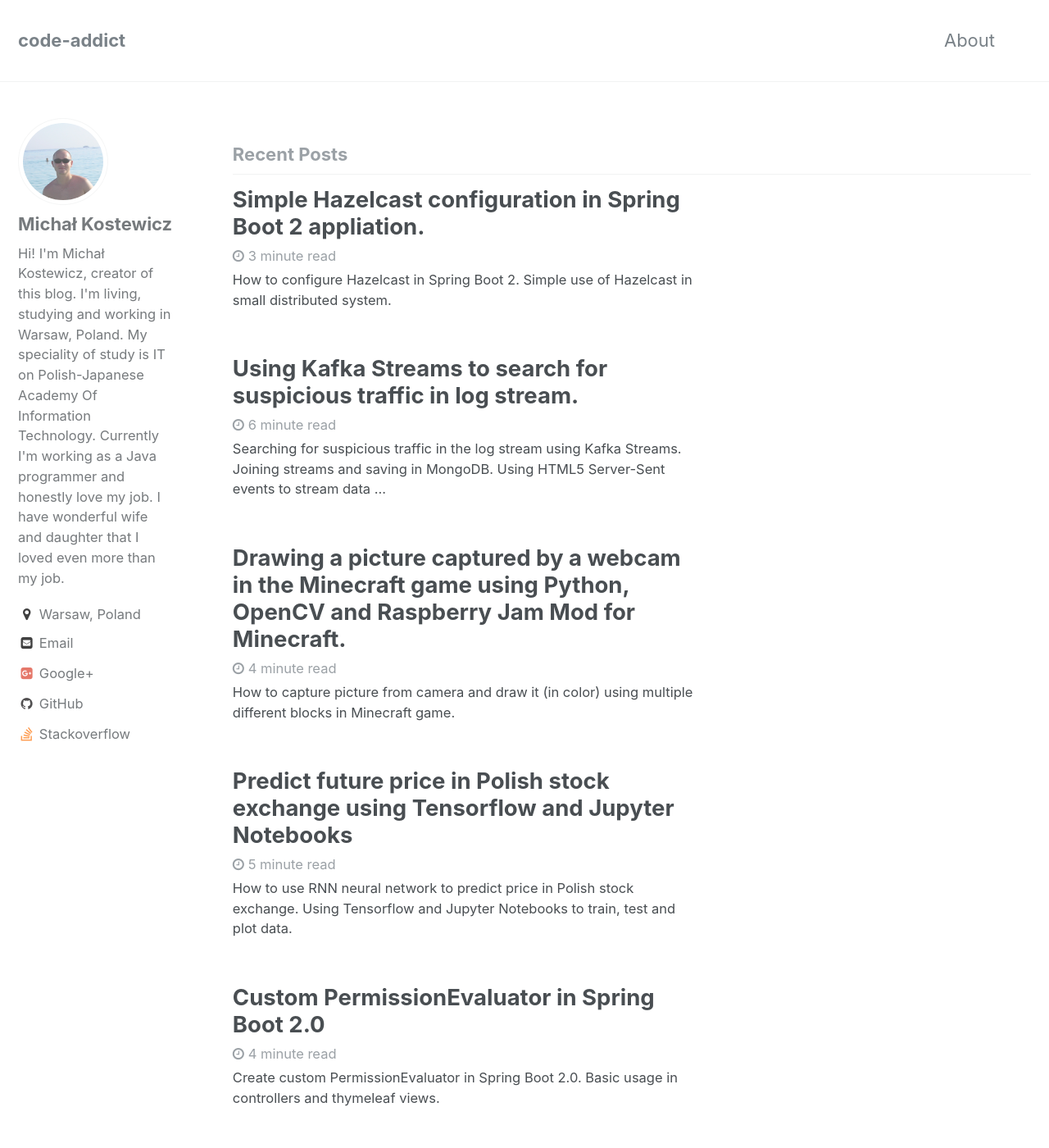
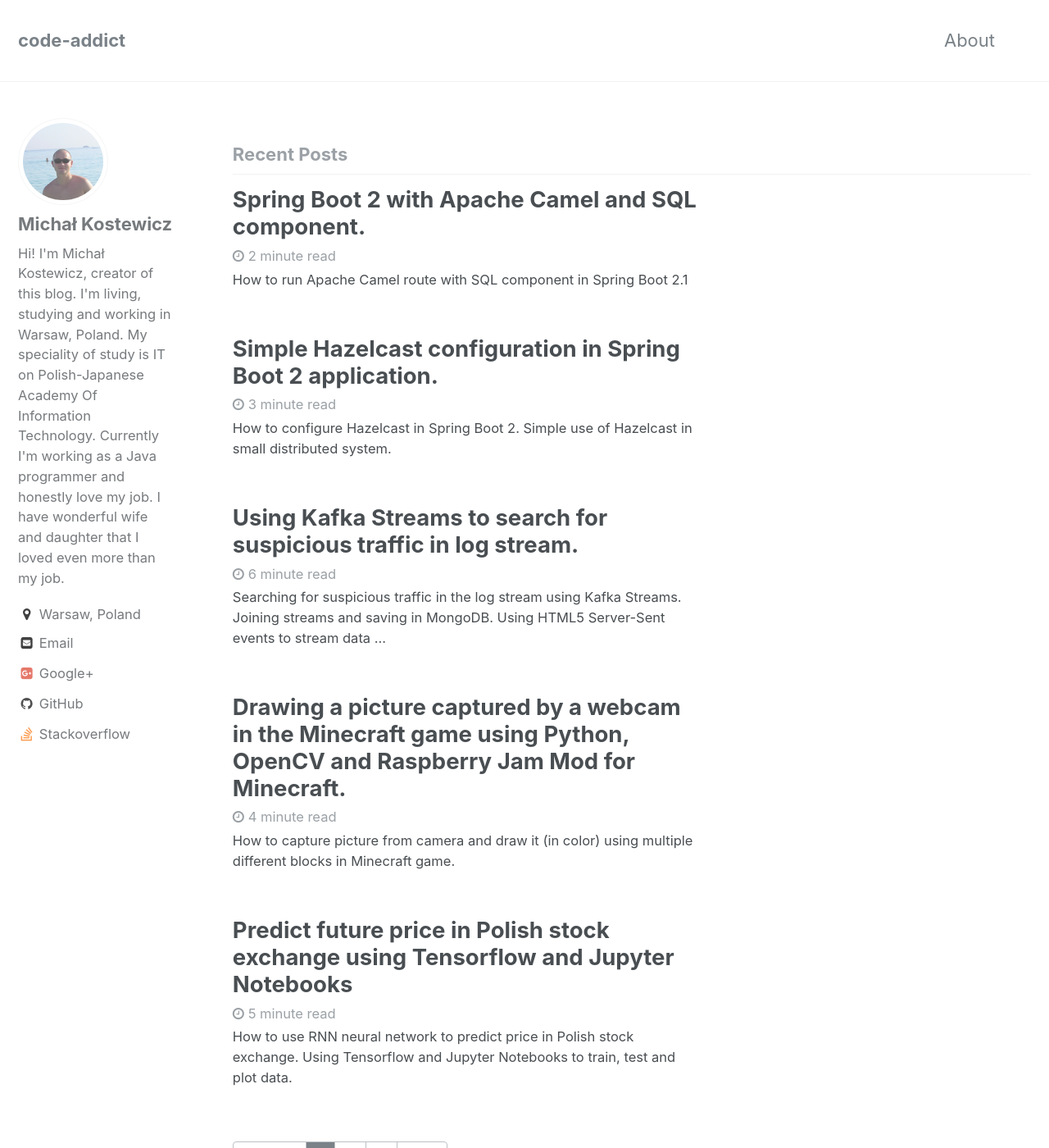
Before and after one commit to k0staa/k0staa.github.io, a Jekyll site: the page built from index.html, in a window 1280 px wide and 1400 px high. Shown: the whole window at 82% size. Built offline with Jekyll 4.4.1, drawn with Linux system fonts in a browser that asks for light colours; the list of posts is cut into pages by our own code; some of the changed lines change nothing that is shown.

Commit message:
New blog post about apache camel with Spring Boot 2.

```diff
--- a/_posts/2019-01-12-hazelcast-distributed-cache.markdown
+++ b/_posts/2019-01-12-hazelcast-distributed-cache.markdown
@@ -1,5 +1,5 @@
 ---
-title:  "Simple Hazelcast configuration in Spring Boot 2 appliation. "
+title:  "Simple Hazelcast configuration in Spring Boot 2 application. "
 excerpt: "How to configure Hazelcast in Spring Boot 2. Simple use of Hazelcast in small distributed system."
 header:
   overlay_image: /assets/images/post_teaser.jpeg
--- /dev/null
+++ b/_posts/2019-09-05-spring-boot-2-camel.markdown
@@ -0,0 +1,110 @@
+---
+title:  "Spring Boot 2 with Apache Camel and SQL component. "
+excerpt: "How to run Apache Camel route with SQL component in Spring Boot 2.1"
+header:
+  overlay_image: /assets/images/post_teaser.jpeg
+  overlay_filter: 0.5 # same as adding an opacity of 0.5 to a black background
+  caption: "Photo credit: [Markus Spiske](http://freeforcommercialuse.net)"
+date:   2018-06-10 12:35:00 +0200
+tags: camel spring-boot java sql docker
+---
+In this post I would like to introduce a way to configure Apache Camel version 2.24.1 with the SQL component and Spring Boot 2.1. During the configuration of the project with such technology I encountered few problems, so I would like to describe it in a simple way.
+
+
+This is root project `build.gradle` file:
+~~~
+plugins {
+	id 'org.springframework.boot' version '2.1.7.RELEASE'
+	id 'io.spring.dependency-management' version '1.0.8.RELEASE'
+	id 'java'
+}
+
+group = 'pl.codeaddict'
+version = '0.0.1-SNAPSHOT'
+sourceCompatibility = '1.8'
+
+repositories {
+	mavenCentral()
+}
+
+dependencies {
+	implementation 'org.springframework.boot:spring-boot-starter-jdbc'
+	implementation 'org.apache.camel:camel-spring-boot-starter:2.24.0'
+	runtimeOnly 'com.microsoft.sqlserver:mssql-jdbc'
+	testImplementation 'org.springframework.boot:spring-boot-starter-test'
+	implementation 'org.apache.camel:camel-jdbc-starter:2.24.0'
+	implementation 'org.apache.camel:camel-sql-starter:2.24.0'
+	compileOnly 'org.projectlombok:lombok:1.18.8'
+	annotationProcessor 'org.projectlombok:lombok:1.18.8'
+}
+~~~
+
+As you can see when using Spring Boot, we should use Apache Camel starters and not standard Camel dependencies:
+~~~
+implementation 'org.apache.camel:camel-jdbc-starter:2.24.0'
+implementation 'org.apache.camel:camel-sql-starter:2.24.0'
+~~~
+
+Below is the configuration from the `applications.properties` file:
+~~~
+spring.datasource.url=jdbc:sqlserver://localhost;databaseName=master
+spring.datasource.username=sa
+spring.datasource.password=QWE45rty
+spring.datasource.driverClassName=com.microsoft.sqlserver.jdbc.SQLServerDriver
+spring.jpa.show-sql=true
+spring.jpa.properties.hibernate.dialect=org.hibernate.dialect.SQLServer2012Dialect
+logging.level.root=DEBUG
+camel.springboot.main-run-controller=true
+~~~
+
+I added configuration of the connection to the MS SQL database. I wanted to show how the Apache Camel SQL component works.
+An unusual thing is the parameter `camel.springboot.main-run-controller=true`, it allows you to keep the application alive if you do not use Spring's web components (` spring-boot-starter-web`).
+
+
+The whole application consists basically of one Apache Camel route which is to fetch rows from the database, map them to objects and log them in the console:
+
+~~~java
+@Component
+public class QueueSelectRoute extends RouteBuilder {
+
+    @Override
+    public void configure() throws Exception {
+        from("timer://dbQueryTimer?period=10s")
+                .routeId("DATABASE_QUERY_TIMER_ROUTE")
+                .to("sql:SELECT * FROM event_queue?dataSource=#dataSource")
+                .process(xchg -> {
+                    List<Map<String, Object>> row = xchg.getIn().getBody(List.class);
+                    row.stream()
+                            .map((x) -> {
+                                EventQueue eventQueue = new EventQueue();
+                                eventQueue.setId((Long)x.get("id"));
+                                eventQueue.setData((String)x.get("data"));
+                                return eventQueue;
+                            }).collect(Collectors.toList());
+                })
+                .log(LoggingLevel.INFO,"******Database query executed - body:${body}******");
+
+    }
+
+}
+~~~
+Note the use of `?dataSource=#dataSource`. The `dataSource` name points to the DataSource object configured by Spring, it can be changed to another one and thus use different DataSource in different routes.
+Adding this parameter is required for proper operation of the application.
+
+
+I added simple Liquibase  scripts  to the project to simplify project launch. You can also run docker container with MS SQL using below command:
+~~~
+docker run -e 'ACCEPT_EULA=Y' -e 'SA_PASSWORD=QWE45rty' --name camel_example_db -p 1433:1433 -d mcr.microsoft.com/mssql/server:2017-CU8-ubuntu
+~~~
+
+When your container is up you can run Liquibase scripts which will add simple tables and a few rows of data:
+~~~
+ ./gradlew -p db-schema update
+~~~
+Remember that this should be run from the main project directory and not from the db-schema catalog.
+
+
+You can now start the applications by running `./gradlew bootRun` command in project directory.
+
+This is it! You can find all the source code in my repository [GitHub account](https://github.com/k0staa/Code-Addict-Repos/tree/master/camel-example).
+Have fun and thanks for reading!
```
Also changed, not shown: 2 other files.
